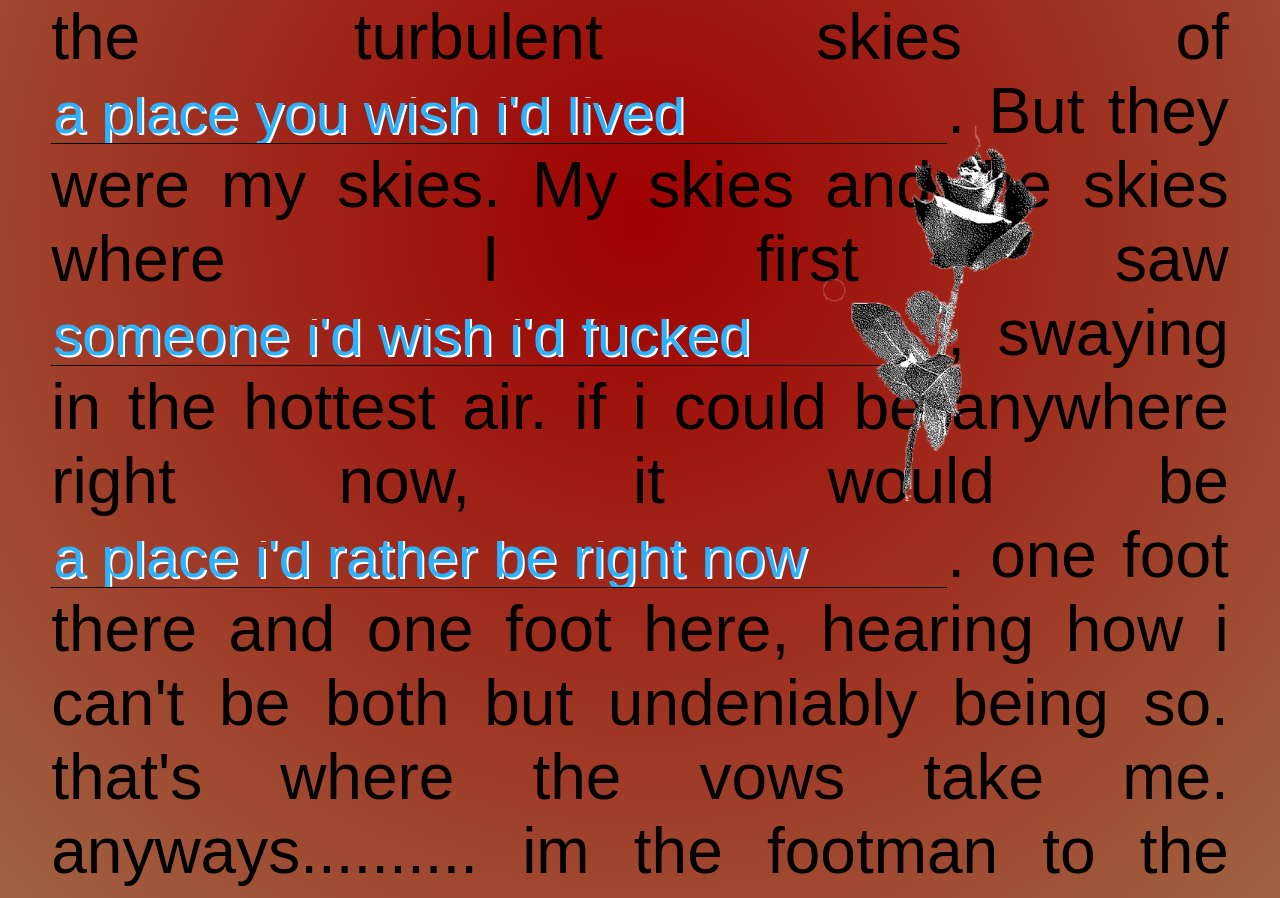
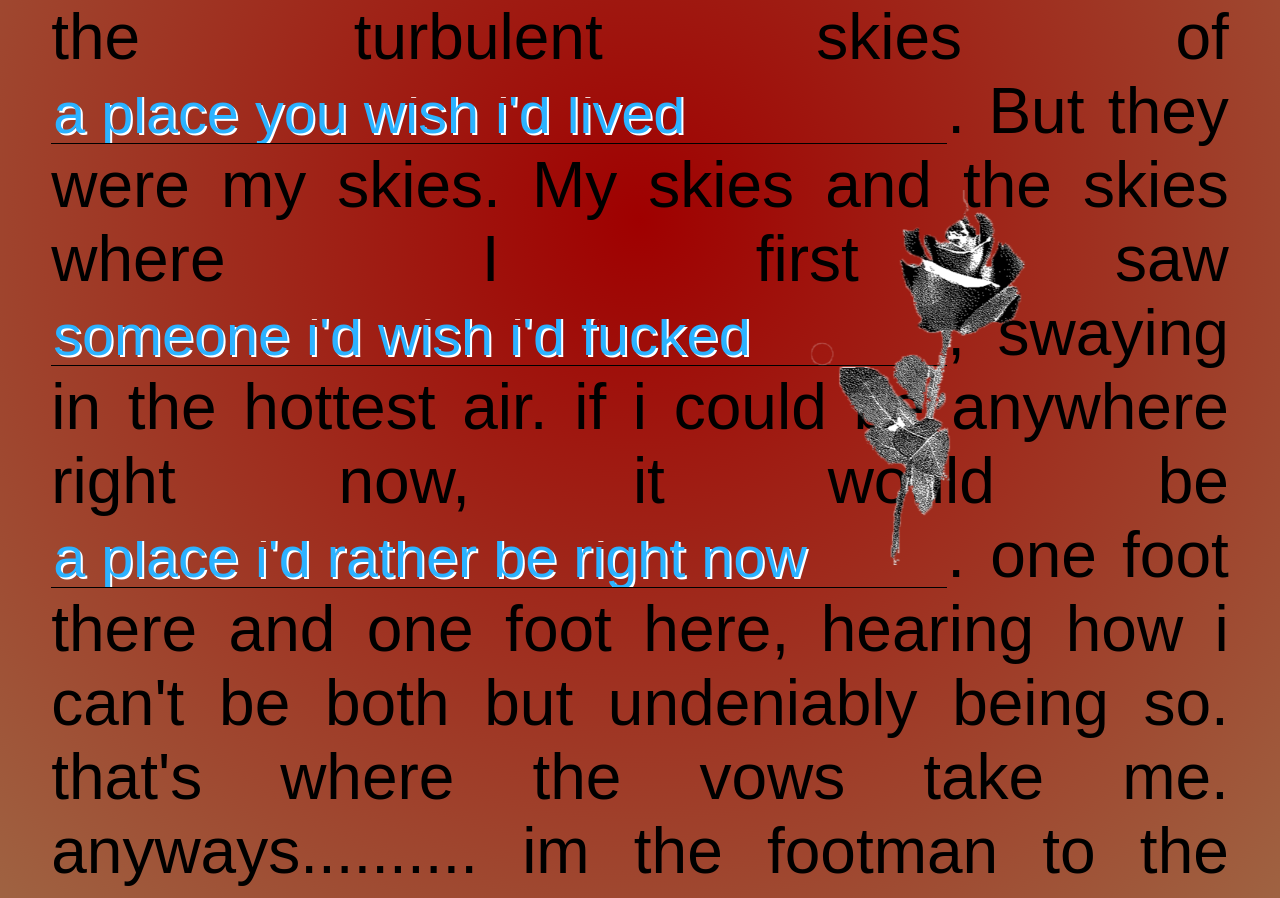
Before and after one commit to cleogirl2525/this.overflowing, a plain HTML site: page flashbacks.html in a window 1280 px wide. Shown: the part 1013-1911 px from the top of the page. Drawn offline with Linux system fonts and the light colour scheme.

Commit message:
trickky margin

```diff
--- a/flashbacks.html
+++ b/flashbacks.html
@@ -3,7 +3,7 @@
     <link rel="stylesheet" href="css-subpage.css">
 </head>
 <body>
-    <div class="rose" style="z-index: 2;position: fixed; margin:59%;margin-top: 85%;">
+    <div class="rose" style="z-index: 2;position: fixed; margin:58%;margin-top:90%;">
        <center><img src="images/rose.png" alt="bitcrushed black and white rose" style="width:300px;height:auto;"></center>
       </div>
     <br>
```
